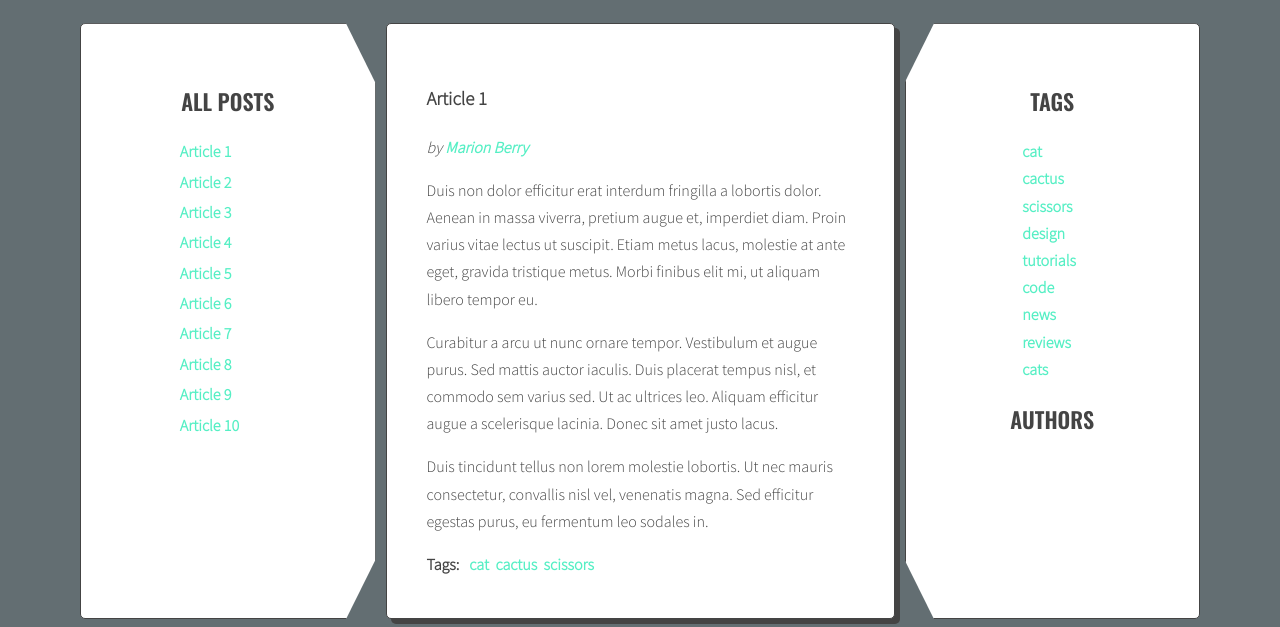
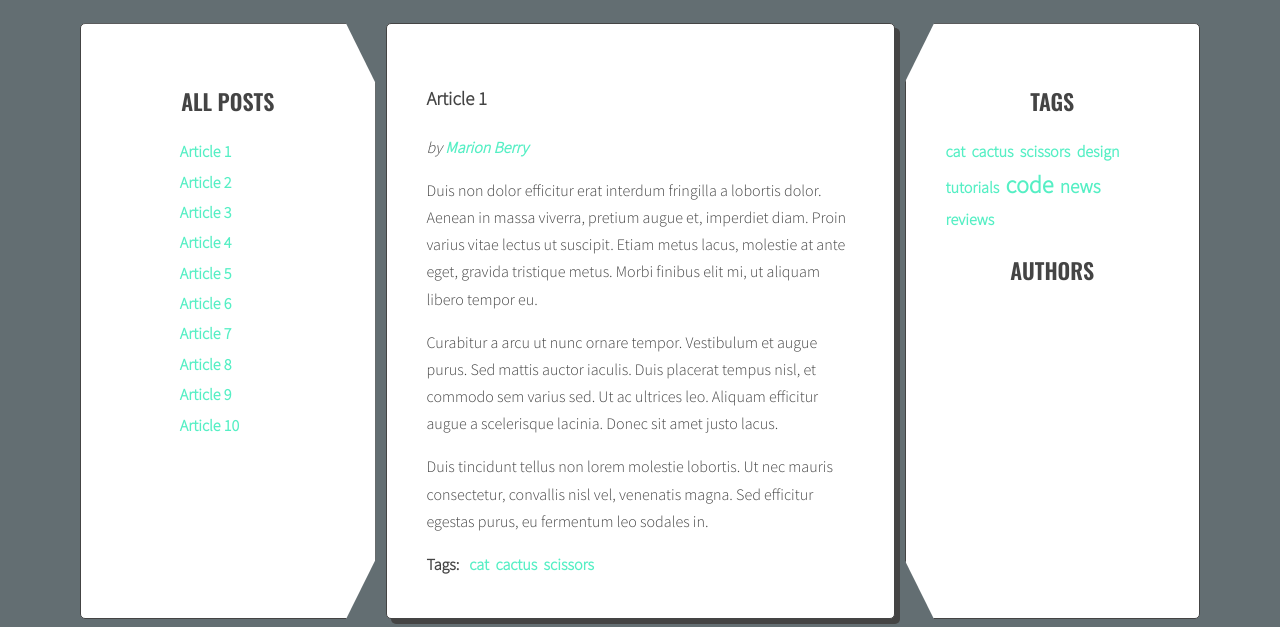
Before and after one commit to Skurczyflak/javascript-blog, a website: page index.html in a window 1280 px wide. Shown: the part 220-847 px from the top of the page. Drawn offline with nearby package versions, Linux system fonts and the light colour scheme.

Commit message:
Update tag list to display tag cloud in script.js

```diff
--- a/index.html
+++ b/index.html
@@ -105,7 +105,7 @@
                 </ul>
               </div>
             </article>
-            <article class="post" id="article-4" data-tags="design tutorials cats" data-author="Kitty-Toebean">
+            <article class="post" id="article-4" data-tags="design tutorials cat" data-author="Kitty-Toebean">
               <h3 class="post-title">Article 4</h3>
               <p class="post-author"></p>
               <div class="post-content">
--- a/js/script.js
+++ b/js/script.js
@@ -4,10 +4,12 @@ const optArticleSelector = '.post',
 optTitleSelector = '.post-title',
 optTitleListSelector = '.titles',
 optArticleTagsSelector = '.post-tags .list',
-optArticleTagsLinksSelector = '.post-tags .list a',
+optArticleTagsLinksSelector = '.list a[href^="#tag-"]',
 optArticleAuthorSelector = '.post .post-author',
 optArticleAuthorLinksSelector = '.post-author a',
-optTagsListSelector = '.tags.list';
+optTagsListSelector = '.tags.list',
+optCloudClassCount = 5,
+optCloudClassPrefix = 'tag-size-';
 
 //List of links
 
@@ -73,9 +75,28 @@ for(let link of links){
 
 generateTitleLinks();
 
+function calculateTagsParams(tags){
+  const minMax = {
+    max: 0,
+    min: 0
+  };
+  let toArray = Object.values(tags);
+  minMax.min = Math.min(...toArray);
+  minMax.max = Math.max(...toArray);
+  return minMax;
+}
+
+function calculateTagClass(count, params){
+  const normalizedCount = count - params.min;
+  const normalizedMax = params.max - params.min;
+  const percentage = normalizedCount / normalizedMax;
+  const classNumber = Math.floor( percentage * (optCloudClassCount - 1) + 1 );
+  return optCloudClassPrefix + classNumber;
+}
+
 function generateTags (){
-  /* [NEW] create a new variable allTags with an empty array */
-  let allTags = [];
+  /* [NEW] create a new variable allTags with an empty object */
+  let allTags = {};
   /* find all articles */
   const articlesSelector = document.querySelectorAll(optArticleSelector);
   /* START LOOP: for every article: */
@@ -95,9 +116,11 @@ function generateTags (){
       /* [NEW] check if this link is NOT already in allTags */
       html += linkTag;
       /* add generated code to html variable */
-      if(allTags.indexOf(linkTag) == -1){
+      if(!allTags[tag]){
         /* [NEW] add generated code to allTags array */
-        allTags.push(linkTag);
+        allTags[tag] = 1;
+      } else {
+        allTags[tag]++;
       }
     }
     /* END LOOP: for each tag */
@@ -109,9 +132,20 @@ function generateTags (){
     /* [NEW] find list of tags in right column */
     const tagList = document.querySelector(optTagsListSelector);
 
-    /* [NEW] add html from allTags to tagList */
-    tagList.innerHTML = allTags.join(' ');
-  }
+    /* [NEW] create variable for all links HTML code */
+    let allTagsHTML = '';
+    const tagsParams = calculateTagsParams(allTags);
+    /* [NEW] START LOOP: for each tag in allTags: */
+    for(let tag in allTags){
+    /* [NEW] generate code of a link and add it to allTagsHTML */
+    const linkTag = '<li><a class="'+calculateTagClass(allTags[tag], tagsParams)+'" href="#tag-'+tag+'">'+tag+'</a>';
+    allTagsHTML += linkTag + '</li>';
+    }
+    /* [NEW] END LOOP: for each tag in allTags: */
+
+    /*[NEW] add HTML from allTagsHTML to tagList */
+    tagList.innerHTML = allTagsHTML;
+    }
 }
 
 generateTags();
--- a/sass/style.scss
+++ b/sass/style.scss
@@ -97,9 +97,7 @@ body {
   list-style-type: none;
   margin: 0;
   padding: 0;
-
   .active {
-    font-size: 1.2rem;
     color: $color-three;
   }
 
@@ -120,6 +118,9 @@ body {
 }
 
 .list-horizontal {
+  .active {
+    font-weight: bold;
+  }
   li {
     display: inline-block;
   }
@@ -127,6 +128,7 @@ body {
 
 .titles {
   .active{
+    font-size: 1.2rem;
     margin-left: 1rem;
   }
 
@@ -182,6 +184,34 @@ body {
 
 }
 
+.list.tags li{
+  display: inline-block;
+}
+
+.list.tags.active {
+
+}
+
+.tag-size-1 {
+  font-size: 1rem;
+}
+
+.tag-size-2 {
+  font-size: 1.2rem;
+}
+
+.tag-size-3 {
+  font-size: 1.3rem;
+}
+
+.tag-size-4 {
+  font-size: 1.4rem;
+}
+
+.tag-size-5 {
+  font-size: 1.5rem;
+}
+
 @media (max-width: 767px){
   .wrapper {
     flex-direction: column;
```
Also changed, not shown: css/style.css, 1 other file.
